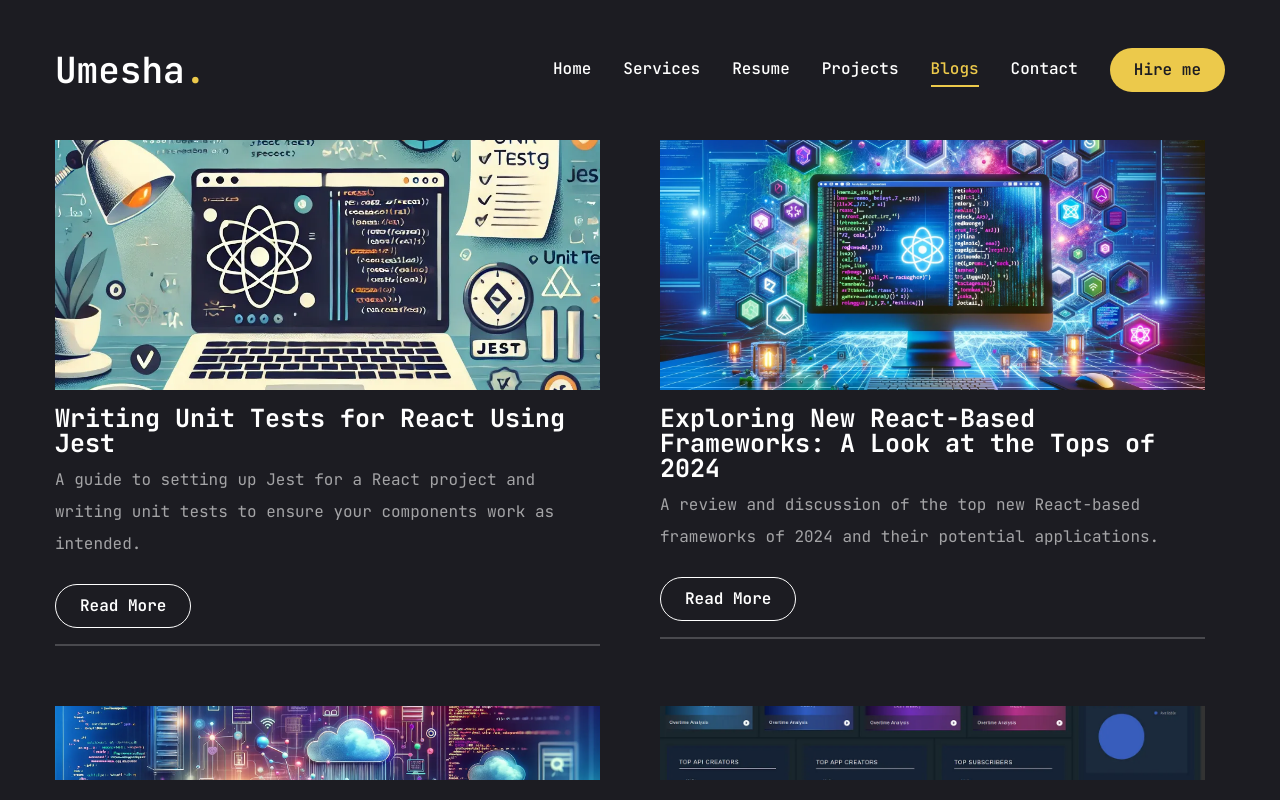
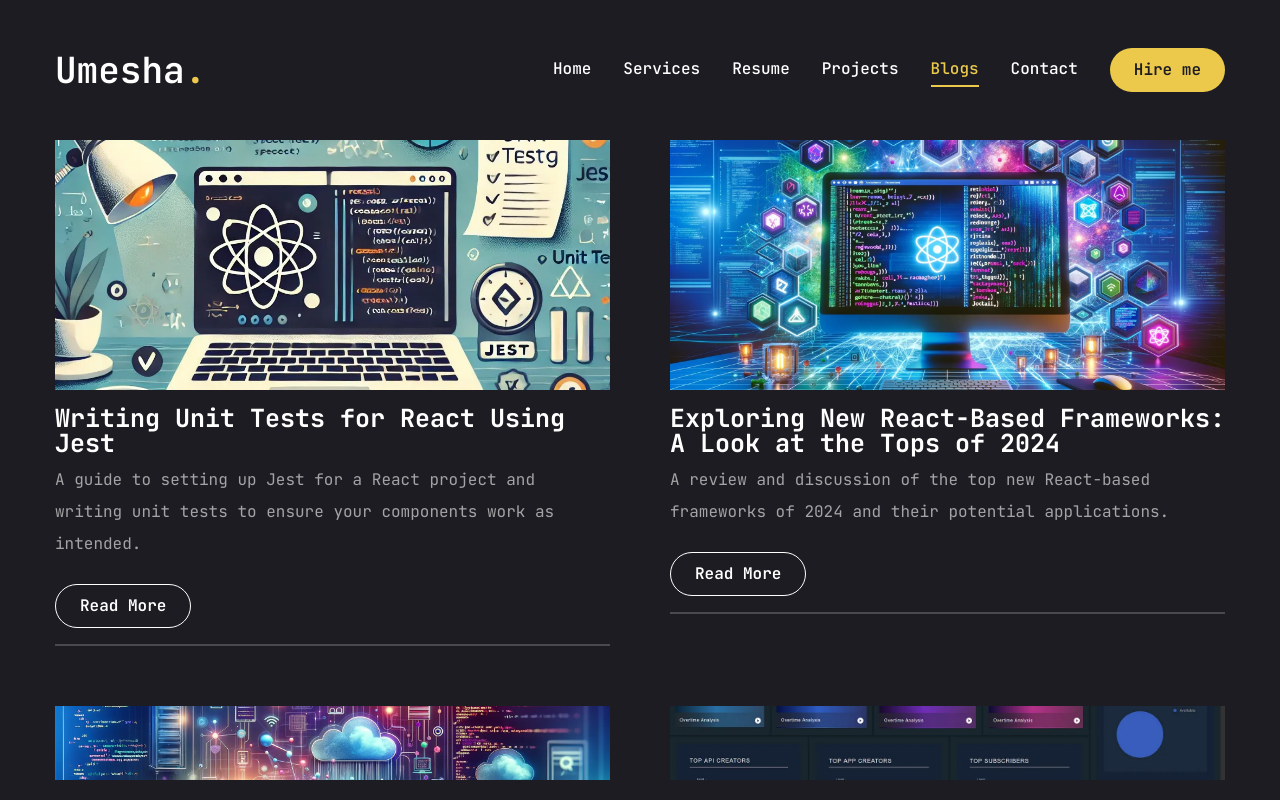
Before and after one commit to sandalu95/umesha-portfolio-web, a Next.js app: page /blogs in a window 1280 px wide. Built offline with nearby package versions, Linux system fonts and the light colour scheme.

Commit message:
change blog scroll position

```diff
--- a/app/blogs/page.jsx
+++ b/app/blogs/page.jsx
@@ -53,8 +53,8 @@ const Blogs = () => {
       }}
       className="min-h-[80vh] flex flex-col justify-center py-12 xl:py-0"
     >
-      <div className="container mx-auto">
-        <ScrollArea className="h-[80vh] pr-5">
+      <ScrollArea className="h-[80vh]">
+        <div className="container mx-auto">
           <div className="grid grid-cols-1 md:grid-cols-2 gap-[60px]">
             {blogs.map((blog, index) => {
               return (
@@ -87,8 +87,8 @@ const Blogs = () => {
               );
             })}
           </div>
-        </ScrollArea>
-      </div>
+        </div>
+      </ScrollArea>
     </motion.section>
   );
 };
```
